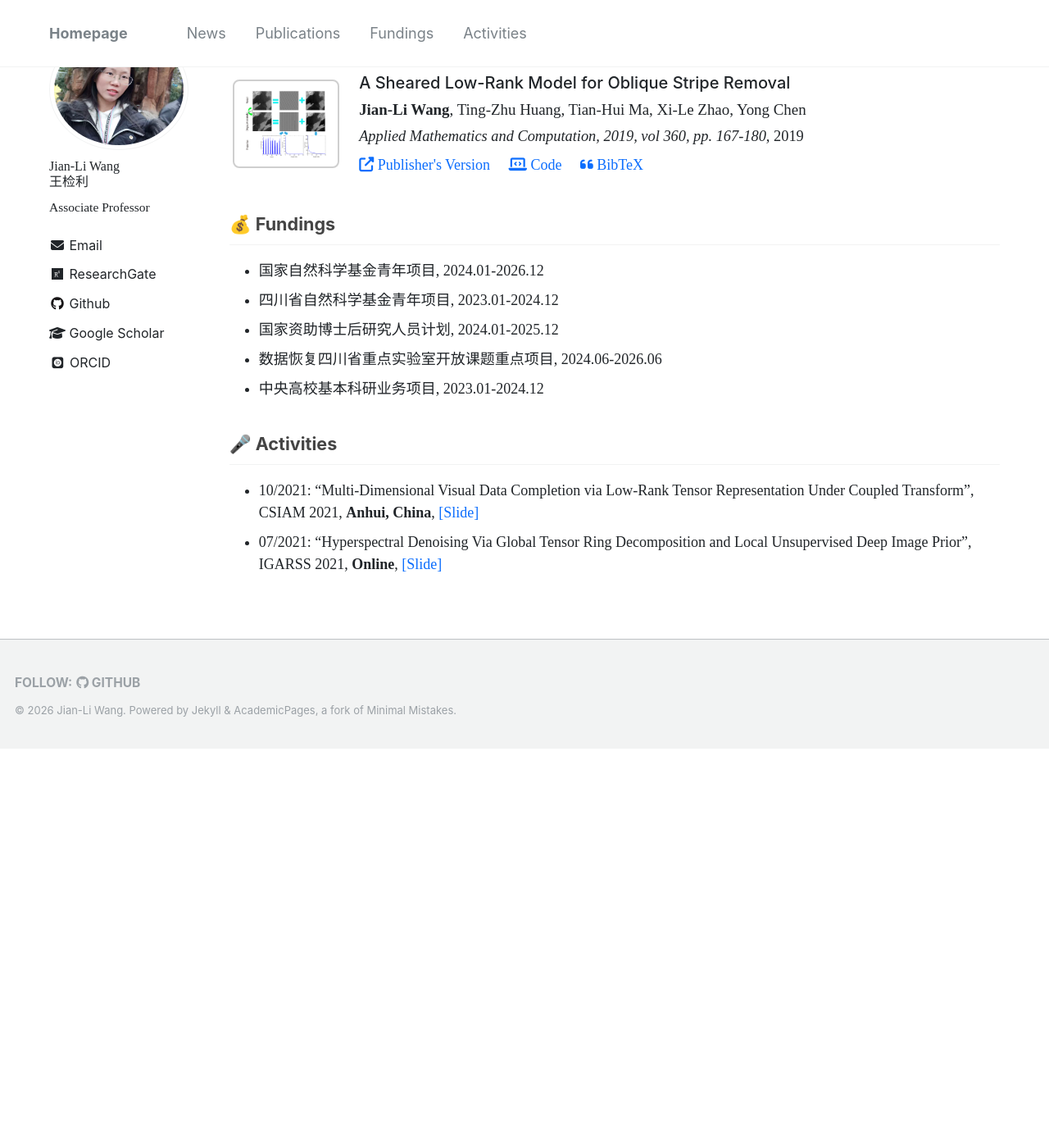
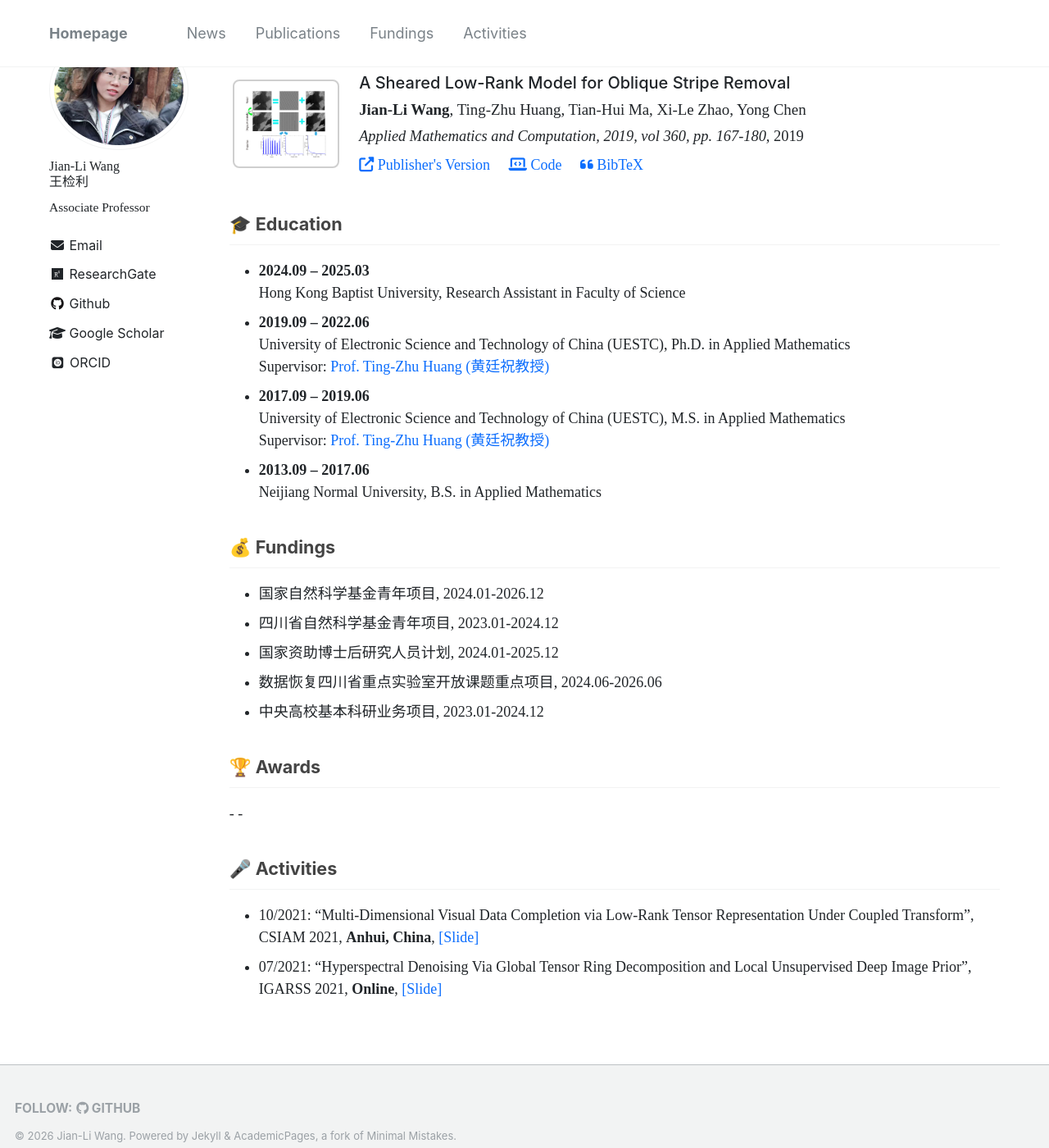
Before and after one commit to wangjianli123/wangjianli123.github.io, a Jekyll site: the page built from _pages/homepage.md, in a window 1280 px wide and 1400 px high, scrolled down 4794 px. Shown: the whole window at 82% size. Built offline with Jekyll 4.4.1, drawn with Linux system fonts in a browser that asks for light colours; nearby versions of some CDN libraries; some web fonts are replaced; comment, search, counter and statistics services are not loaded; before the commit the page ends 5707 px from its top, so only the background shows below that.

Commit message:
Update homepage.md

```diff
--- a/_pages/homepage.md
+++ b/_pages/homepage.md
@@ -106,6 +106,41 @@ My current research interests include tensor modeling and computing, high-dimens
 - IEEE Transactions on Circuits and Systems for Video Technology (IEEE TCSVT), Reviewer
 - IEEE Transactions on Computational Imaging (IEEE TCI), Reviewer
 -->
+<h2 id="education" class="section-title">
+  🎓 Education
+</h2>
+
+<ul class="edu-list">
+
+<li>
+<strong>2024.09 – 2025.03</strong><br>
+Hong Kong Baptist University, Research Assistant in Faculty of Science
+</li>
+
+<li>
+<strong>2019.09 – 2022.06</strong><br>
+University of Electronic Science and Technology of China (UESTC), Ph.D. in Applied Mathematics<br>
+Supervisor:
+<a href="https://www.math.uestc.edu.cn/info/1081/2041.htm" target="_blank">
+Prof. Ting-Zhu Huang (黄廷祝教授)
+</a>
+</li>
+
+<li>
+<strong>2017.09 – 2019.06</strong><br>
+University of Electronic Science and Technology of China (UESTC), M.S. in Applied Mathematics<br>
+Supervisor:
+<a href="https://www.math.uestc.edu.cn/info/1081/2041.htm" target="_blank">
+Prof. Ting-Zhu Huang (黄廷祝教授)
+</a>
+</li>
+
+<li>
+<strong>2013.09 – 2017.06</strong><br>
+Neijiang Normal University, B.S. in Applied Mathematics
+</li>
+
+</ul>
 
 <h2 id="fundings" class="section-title">
   💰 Fundings
@@ -118,6 +153,12 @@ My current research interests include tensor modeling and computing, high-dimens
 - 数据恢复四川省重点实验室开放课题重点项目, 2024.06-2026.06
 - 中央高校基本科研业务项目, 2023.01-2024.12
 
+<h2 id="award" class="section-title">
+  🏆 Awards
+</h2>
+-
+-
+
 <h2 id="activities" class="section-title">
   🎤 Activities
 </h2>
```
